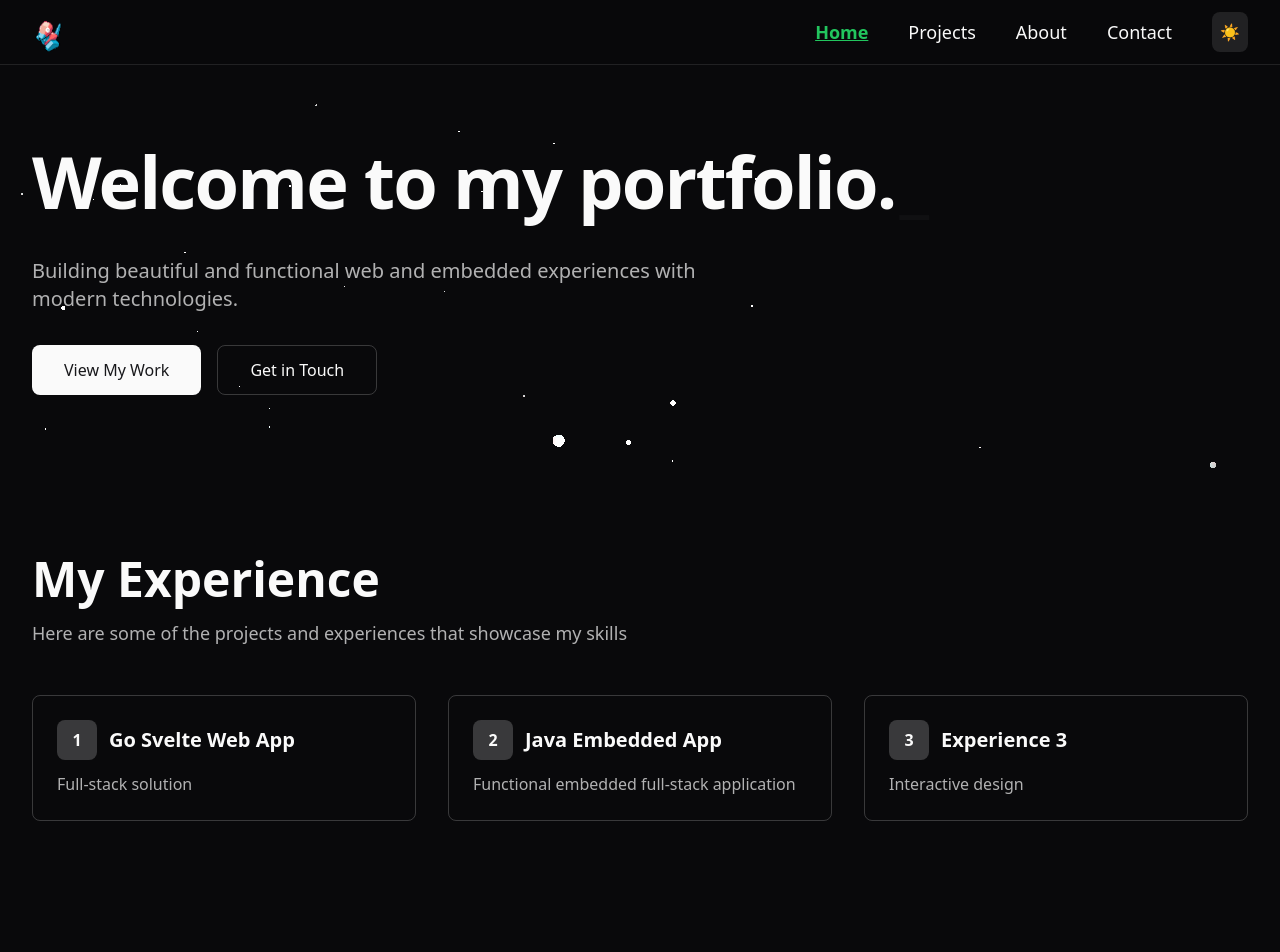
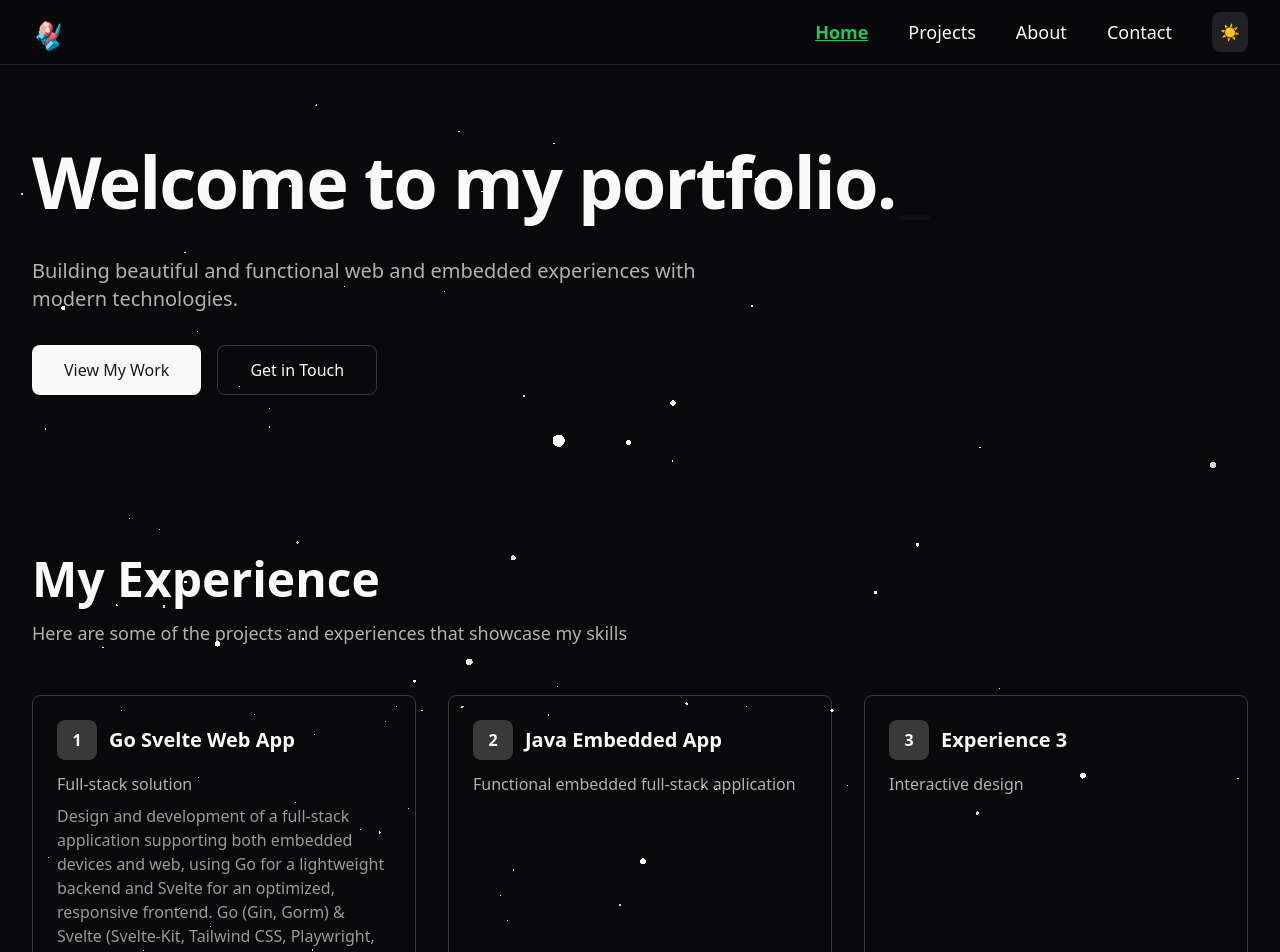
Before and after one commit to Ricky-Bonder/react-portfolio, a Next.js app: page / in a window 1280 px wide. Shown: the top 952 px of the page. Built offline with nearby package versions, Linux system fonts and the light colour scheme.

Commit message:
added experience description and specific page

```diff
--- /dev/null
+++ b/app/experiences/[expslug]/page.tsx
@@ -0,0 +1,50 @@
+'use client'
+
+import { Navbar } from '@/components/layout/navbar'
+import { motion } from 'framer-motion'
+import { useEffect, useState } from 'react'
+
+export default function ExperienceDetail({
+  params,
+}: {
+  params: { expslug: string }
+}) {
+  const [experienceData, setExperienceData] = useState<{ title: string; description: string, fullDescription: string } | null>(null)
+
+  useEffect(() => {
+    const stored = localStorage.getItem('experienceData')
+    if (stored) {
+      setExperienceData(JSON.parse(stored))
+    }
+  }, [])
+
+  const fallbackTitle = params.expslug.replace(/-/g, ' ').replace(/\b\w/g, (char: string) => char.toUpperCase())
+  const title = experienceData?.title || fallbackTitle
+  const description = experienceData?.description || 'No description available'
+  const fullDescription = experienceData?.fullDescription || ''
+
+  return (
+    <>
+      <Navbar />
+      <main className="min-h-screen">
+        <div className="max-w-7xl mx-auto px-4 sm:px-6 lg:px-8 py-20">
+          <motion.div
+            initial={{ opacity: 0 }}
+            animate={{ opacity: 1 }}
+            transition={{ duration: 0.8 }}
+          >
+            <h1 className="text-5xl font-bold mb-6">
+              {title}
+            </h1>
+            <p className="text-xl text-foreground/70">
+              {description}
+            </p>
+            <p className="text-lg text-foreground/60 mt-4">
+              {fullDescription}
+            </p>
+          </motion.div>
+        </div>
+      </main>
+    </>
+  )
+}
--- a/app/page.tsx
+++ b/app/page.tsx
@@ -7,25 +7,27 @@ import ClickSpark from "@/components/ClickSpark";
 import Particles from "@/components/Particles";
 import { useRouter } from "next/navigation";
 import { useRef } from "react";
+import Link from "next/link";
 
 const experiences = [
   {
     id: 1,
     title: "Go Svelte Web App",
     description: "Full-stack solution",
-    slug: "go-svelte-web-app",
+    fullDescription: "Design and development of a full-stack application supporting both embedded devices and web, using Go for a lightweight backend and Svelte for an optimized, responsive frontend.\nGo (Gin, Gorm) & Svelte (Svelte-Kit, Tailwind CSS, Playwright, Storybook)",
+    expslug: "go-svelte-web-app",
   },
   {
     id: 2,
     title: "Java Embedded App",
     description: "Functional embedded full-stack application",
-    slug: "java-embedded-app-1",
+    expslug: "java-embedded-app-1",
   },
   {
     id: 3,
     title: "Experience 3",
     description: "Interactive design",
-    slug: "experience-3",
+    expslug: "experience-3",
   },
 ];
 
@@ -123,9 +125,25 @@ export default function Home() {
           </motion.div>
           <section
             ref={projectsRef}
-            className="min-h-screen bg-background relative"
+            className="min-h-screen bg-background relative overflow-hidden"
           >
-            <div className="max-w-7xl mx-auto px-4 sm:px-6 lg:px-8 py-20">
+            <div className="absolute inset-0 z-0">
+              <div
+                style={{ width: "100%", height: "100%", position: "absolute" }}
+              >
+                <Particles
+                  particleColors={["#ffffff", "#ffffff"]}
+                  particleCount={200}
+                  particleSpread={10}
+                  speed={0.05}
+                  particleBaseSize={80}
+                  moveParticlesOnHover={false}
+                  alphaParticles={false}
+                  disableRotation={false}
+                />
+              </div>
+            </div>
+            <div className="max-w-7xl mx-auto px-4 sm:px-6 lg:px-8 py-20 relative z-10">
               <motion.div
                 initial={{ opacity: 0, y: 20 }}
                 whileInView={{ opacity: 1, y: 0 }}
@@ -148,7 +166,9 @@ export default function Home() {
                     transition={{ duration: 0.5, delay: experience.id * 0.1 }}
                     whileHover={{ y: -5 }}
                     className="border border-primary/20 rounded-lg p-6 hover:border-primary/50 transition-colors cursor-pointer"
+                    onClick={() => localStorage.setItem('experienceData', JSON.stringify({ title: experience.title, description: experience.description, fullDescription: experience.fullDescription }))}
                   >
+                    <Link href={`/experiences/${experience.expslug}`}>
                     <div className="flex items-center gap-3 mb-3">
                       <div className="w-10 h-10 rounded-lg bg-primary/20 flex items-center justify-center">
                         <span className="text-primary font-bold">
@@ -160,6 +180,10 @@ export default function Home() {
                     <p className="text-foreground/70">
                       {experience.description}
                     </p>
+                    <p className="text-foreground/60 mt-2">
+                      {experience.fullDescription}
+                    </p>
+                    </Link>
                   </motion.div>
                 ))}
               </div>
```
